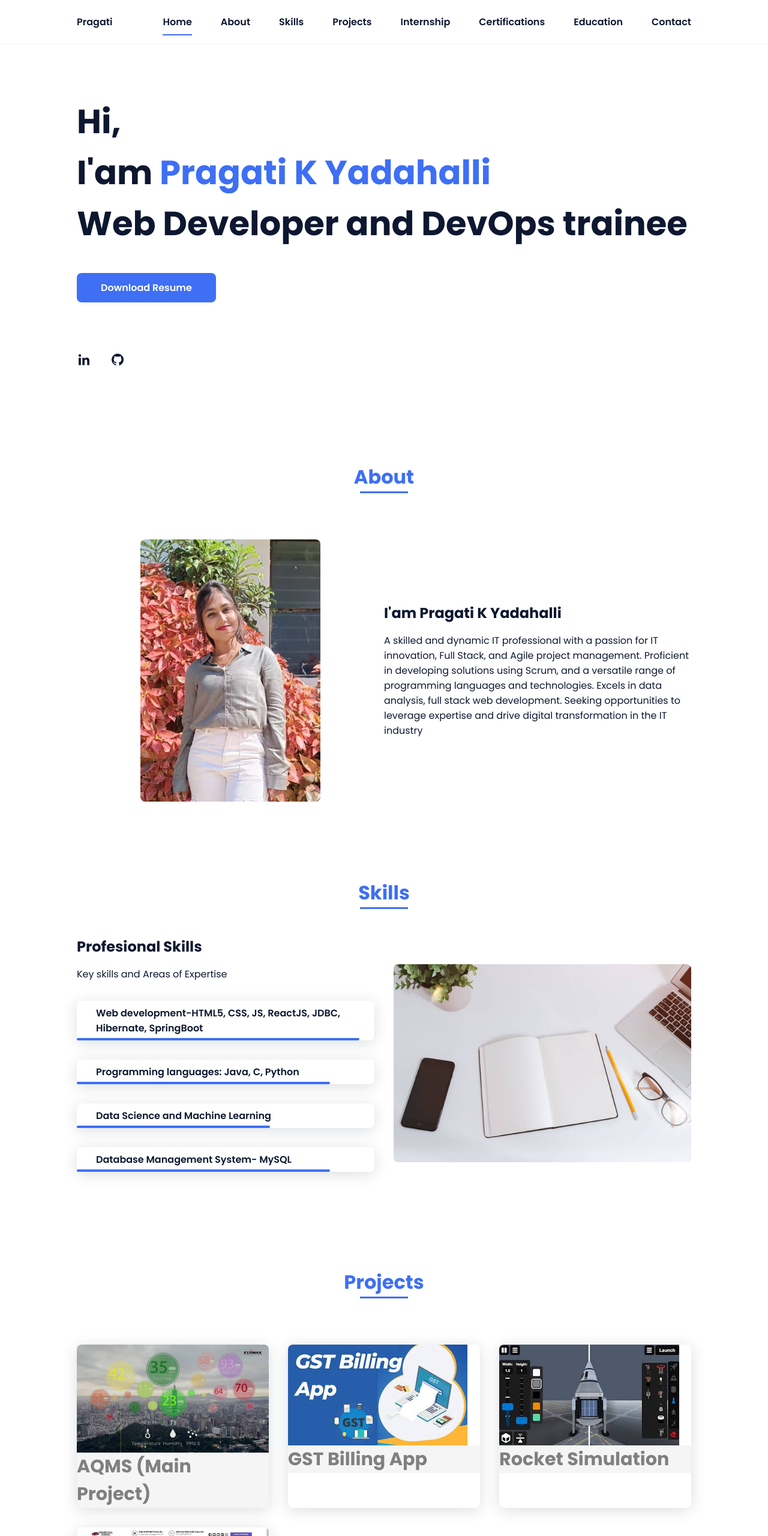
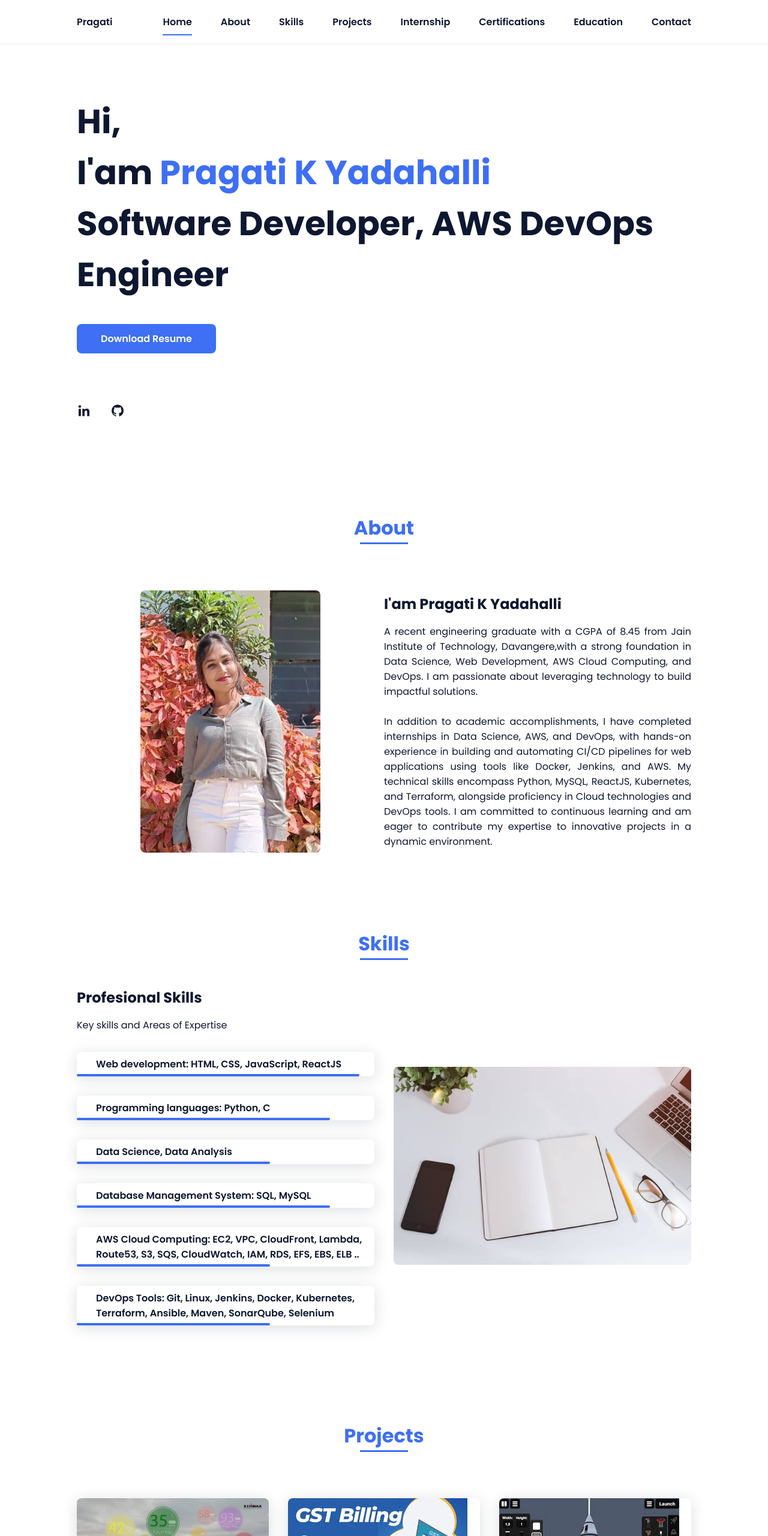
Before and after one commit to PragatiKYadahalli/My-Portfolio, a plain HTML site: page index.html in a window 1280 px wide. Shown: the top 2560 px of the page at 60% size. Drawn offline with nearby package versions, Linux system fonts and the light colour scheme.

Commit message:
Update index.html

```diff
--- a/index.html
+++ b/index.html
@@ -42,9 +42,8 @@
             <!--===== HOME =====-->
             <section class="home bd-grid" id="home">
                 <div class="home__data">
-                    <h1 class="home__title">Hi,<br>I'am <span class="home__title-color">Pragati K Yadahalli</span><br> Web Developer and DevOps trainee</h1>
-
-                    <a href="assets/Pragati_CV1.pdf" class="button" target="_blank">Download Resume</a>
+                    <h1 class="home__title">Hi,<br>I'am <span class="home__title-color">Pragati K Yadahalli</span><br> Software Developer, AWS DevOps Engineer</h1>
+                    <a href="assets/Pragati-K-Yadahalli-DevOps-CV.pdf" class="button" target="_blank">Download Resume</a>
                 </div>
 
                 <div class="home__social">
@@ -52,7 +51,6 @@
                     <a href="https://github.com/PragatiKYadahalli" class="home__social-icon" target="_blank"><i class='bx bxl-github' ></i></a>
                 </div>
             </section>
-
             <!--===== ABOUT =====-->
             <section class="about section " id="about">
                 <h2 class="section-title">About</h2>
@@ -64,7 +62,10 @@
 
                     <div>
                         <h2 class="about__subtitle">I'am Pragati K Yadahalli</h2>
-                        <p class="about__text">A skilled and dynamic IT professional with a passion for IT innovation, Full Stack, and Agile project management. Proficient in developing solutions using Scrum, and a versatile range of programming languages and technologies. Excels in data analysis, full stack web development. Seeking opportunities to leverage expertise and drive digital transformation in the IT industry</p>
+                        <p style="text-align: justify;">A recent engineering graduate with a CGPA of 8.45 from Jain Institute of Technology, Davangere,with a strong foundation in Data Science, Web Development, AWS Cloud Computing, and DevOps. I am passionate about leveraging technology to build impactful solutions.</p>
+
+                        <br>
+                        <p style="text-align: justify;">In addition to academic accomplishments, I have completed internships in Data Science, AWS, and DevOps, with hands-on experience in building and automating CI/CD pipelines for web applications using tools like Docker, Jenkins, and AWS. My technical skills encompass Python, MySQL, ReactJS, Kubernetes, and Terraform, alongside proficiency in Cloud technologies and DevOps tools. I am committed to continuous learning and am eager to contribute my expertise to innovative projects in a dynamic environment.</p>
                     </div>
                 </div>
             </section>
@@ -80,7 +81,7 @@
                         <div class="skills__data">
                             <div class="skills__names">
                                 <i class='bx bxl-html skills__icon'></i>
-                                <span class="skills__name">Web development-HTML5, CSS, JS, ReactJS, JDBC, Hibernate, SpringBoot</span>
+                                <span class="skills__name">Web development: HTML, CSS, JavaScript, ReactJS</span>
                             </div>
                             <div class="skills__bar skills__html">
 
@@ -90,7 +91,7 @@
                         <div class="skills__data">
                             <div class="skills__names">
                                 <i class='bx bxl-java skills__icon'></i>
-                                <span class="skills__name">Programming languages: Java, C, Python</span>
+                                <span class="skills__name">Programming languages: Python, C</span>
                             </div>
                             <div class="skills__bar skills__css">
 
@@ -100,7 +101,7 @@
                         <div class="skills__data">
                             <div class="skills__names">
                                 <i class='bx bxl-datascience skills__icon' ></i>
-                                <span class="skills__name"> Data Science and Machine Learning </span>
+                                <span class="skills__name"> Data Science, Data Analysis </span>
                             </div>
                             <div class="skills__bar skills__js">
 
@@ -110,15 +111,35 @@
                         <div class="skills__data">
                             <div class="skills__names">
                                 <i class='bx bxs-sql skills__icon'></i>
-                                <span class="skills__name">Database Management System- MySQL</span>
+                                <span class="skills__name">Database Management System: SQL, MySQL</span>
                             </div>
                             <div class="skills__bar skills__ux">
 
                             </div>
 
                         </div>
+
+                        <div class="skills__data">
+                            <div class="skills__names">
+                                <i class='bx bxl-datascience skills__icon' ></i>
+                                <span class="skills__name"> AWS Cloud Computing: EC2, VPC, CloudFront, Lambda,
+                                 Route53, S3, SQS, CloudWatch, IAM, RDS, EFS, EBS, ELB .. </span>
+                            </div>
+                            <div class="skills__bar skills__js">
+
+                        </div>
+                        </div>
+                        <div class="skills__data">
+                            <div class="skills__names">
+                                <i class='bx bxl-datascience skills__icon' ></i>
+                                <span class="skills__name"> DevOps Tools: Git, Linux, Jenkins, Docker,
+                                Kubernetes, Terraform, Ansible, Maven, SonarQube, Selenium </span>
+                            </div>
+                        <div class="skills__bar skills__js">
+
+                        </div>
                     </div>
-
+                </div>
                     <div>
                         <img src="assets/img/work6.jpg" alt="" class="skills__img">
                     </div>
@@ -131,7 +152,7 @@
 
                 <div class="work__container bd-grid">
                     <a href="https://github.com/PragatiKYadahalli/AQMS" class="work__img" target="_blank">
-                        <img src="assets/img/work1.jpg" alt=""><figcaption style="font-size: 0.8cm;"><b>AQMS (Main Project)</b></figcaption>
+                        <img src="assets/img/work1.jpg" alt=""><figcaption style="font-size: 0.8cm;"><b>AQMS-Main Project</b></figcaption>
                     </a>
 
                     <a href="https://github.com/PragatiKYadahalli/GST-billing-application" class="work__img" target="_blank">
@@ -143,7 +164,12 @@
                     <a href="https://github.com/PragatiKYadahalli/Online-Car-Rental-Management-System" class="work__img" target="_blank">
                         <img src="assets/img/work4.jpg" alt=""><figcaption style="font-size: 0.8cm;"><b>Car Rental Management System</b></figcaption>
                     </a>
-
+                    <a href="https://github.com/PragatiKYadahalli/cicd-pipeline.git" class="work__img" target="_blank">
+                        <img src="assets/img/work12.png" alt=""><figcaption style="font-size: 0.8cm;"><b>AWS Continuous Integration and Deployment Pipeline</b></figcaption>
+                    </a>
+                    <a href="https://github.com/PragatiKYadahalli/my-repo.git" class="work__img" target="_blank">
+                        <img src="assets/img/work13.png" alt=""><figcaption style="font-size: 0.8cm;"><b>Cloud-Enabled Web Infrastructure Deployment Project </b></figcaption>
+                    </a>
 
                 </div>
             </section>
@@ -160,7 +186,21 @@
                         </div>
 
                         <div>
-                            <p class="about__text">During the internship I have worked on developing a <b>Loan Prediction System using Machine Learning</b>, I employed a combination of advanced algorithms and data preprocessing techniques to accurately assess loan eligibility. Leveraging libraries like Scikit-learn and TensorFlow, I implemented various models including logistic regression, decision trees, and ensemble methods to predict loan approval probabilities based on factors such as credit history, income, and loan amount. Feature engineering played a crucial role, involving techniques like one-hot encoding and feature scaling to optimize model performance.</p>
+                            <p class="about__text">During the internship I have worked on developing a Loan Prediction System using Machine Learning, I employed a combination of advanced algorithms and data preprocessing techniques to accurately assess loan eligibility. Leveraging libraries like Scikit-learn and TensorFlow, I implemented various models including logistic regression, decision trees, and ensemble methods to predict loan approval probabilities based on factors such as credit history, income, and loan amount. Feature engineering played a crucial role, involving techniques like one-hot encoding and feature scaling to optimize model performance.</p>
+                        </div>
+                    </div>
+                </div>
+                <br>
+                    <div class="about__container bd-grid">
+                        <div class="about__img">
+                            <h2>AWS DevOps</h2>
+                                <a href="https://github.com/PragatiKYadahalli/DevOps-Task.git" class="work__img"     target="_blank">
+                                    <img src="assets/img/work14.png" alt=""><figcaption style="font-size: 0.8cm;"><b>Deployment of Website using AWS Services</b></figcaption>
+                                </a>
+                        </div>
+
+                        <div>
+                            <p class="about__text">During my AWS and DevOps internship at MicroDegree, I gained hands-on experience in deploying scalable cloud solutions and automating CI/CD pipelines for a Django web application using AWS services, Docker, and Jenkins. I worked with AWS tools like EC2, S3, RDS, and IAM, focusing on optimizing resources and ensuring secure workflows. This internship strengthened my expertise in integrating development and operations workflows, showcasing my ability to streamline modern software delivery pipelines effectively.</p>
                         </div>
                     </div>
                 </div>
@@ -186,6 +226,12 @@
                     </a>
                     <a href="assets/coursera.pdf" class="work__img" target="_blank">
                         <img src="assets/img/work9.jpg" alt=""><figcaption style="font-size: 0.8cm;">Coursera Google Certificate on Data Analysis </figcaption>
+                    </a>
+                    <a href="assets/AWS Certificate .pdf" class="work__img" target="_blank">
+                        <img src="assets/img/work15.jpg" alt=""><figcaption style="font-size: 0.8cm;">AWS Solutions Architect </figcaption>
+                    </a>
+                    <a href="assets/DevOps Certificate .pdf" class="work__img" target="_blank">
+                        <img src="assets/img/work16.jpg" alt=""><figcaption style="font-size: 0.8cm;">DevOps Engineer</figcaption>
                     </a>
 
                 </div>
```
